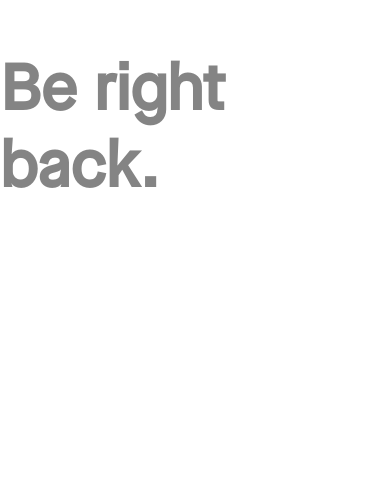
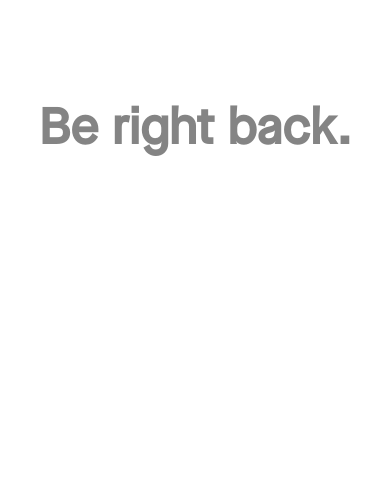
Before and after one commit to LightSquare0/web, a plain HTML site: page index.html in a window 390 px wide. Shown: the part 229-719 px from the top of the page. Drawn offline with Linux system fonts and the light colour scheme.

Commit message:
Update style.css

```diff
--- a/style.css
+++ b/style.css
@@ -51,3 +51,9 @@ h1 {
     margin-left: 20px;
     margin-right: 20px;
 }
+
+@media screen and (max-width: 500px) {
+    h1 {
+        font-size: 50px;
+    }
+}
```
